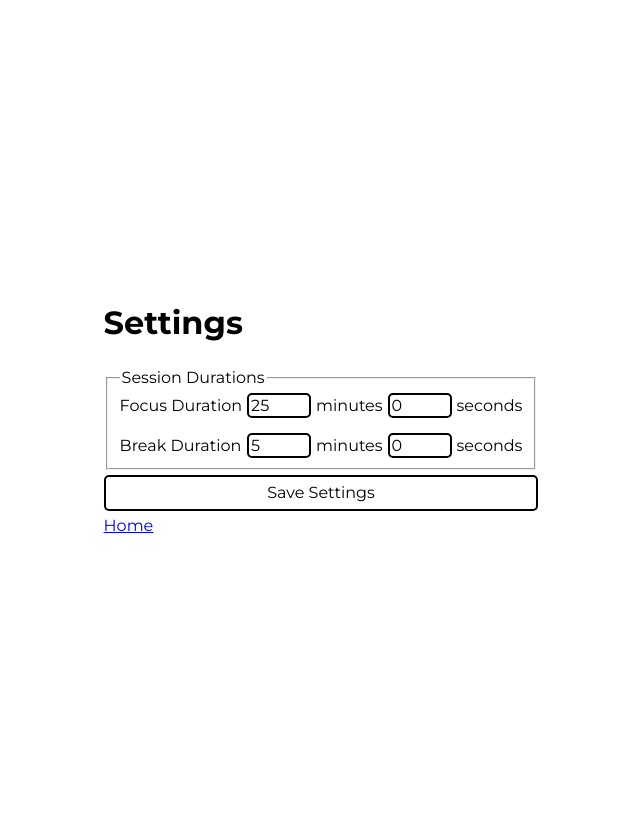
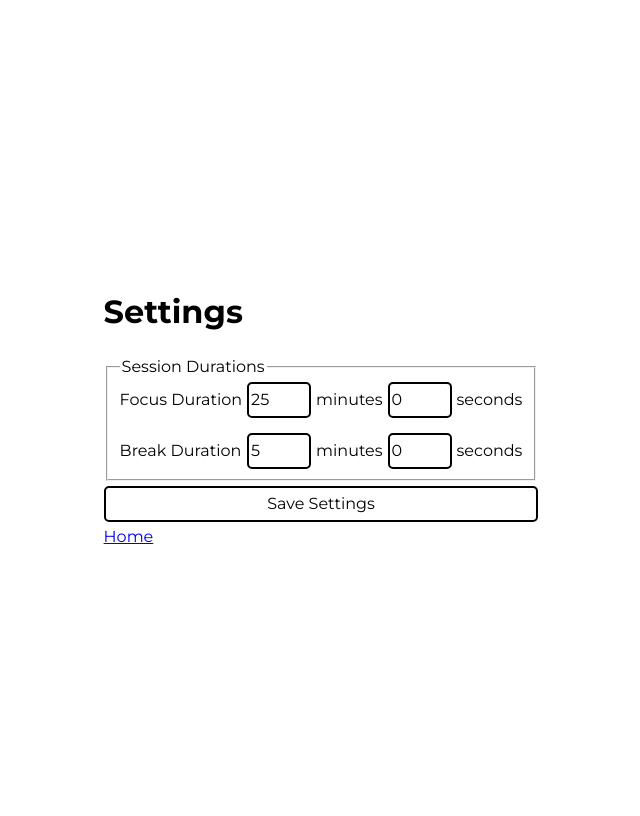
Before and after one commit to etern4lStud3nt/sessions, a Flask app: page /settings in a window 1280 px wide. Shown: the whole page, without its empty margins (319-959 px from the left). Run offline with Flask 3, Linux system fonts and the light colour scheme.

Commit message:
Update styling

```diff
--- a/src/static/style.css
+++ b/src/static/style.css
@@ -9,7 +9,7 @@ body
     font-family: 'montserrat', 'Open Sans', 'Segoe UI', 'Helvetica Neue', sans-serif;
 }
 
-button
+button, input
 {
     font-family: inherit;
     font-size: inherit;
@@ -67,7 +67,7 @@ form input[type="number"]:focus
     border-color: dodgerblue;
 }
 
-h1
+h1, h2
 {
     align-self: flex-start;
 }
```
